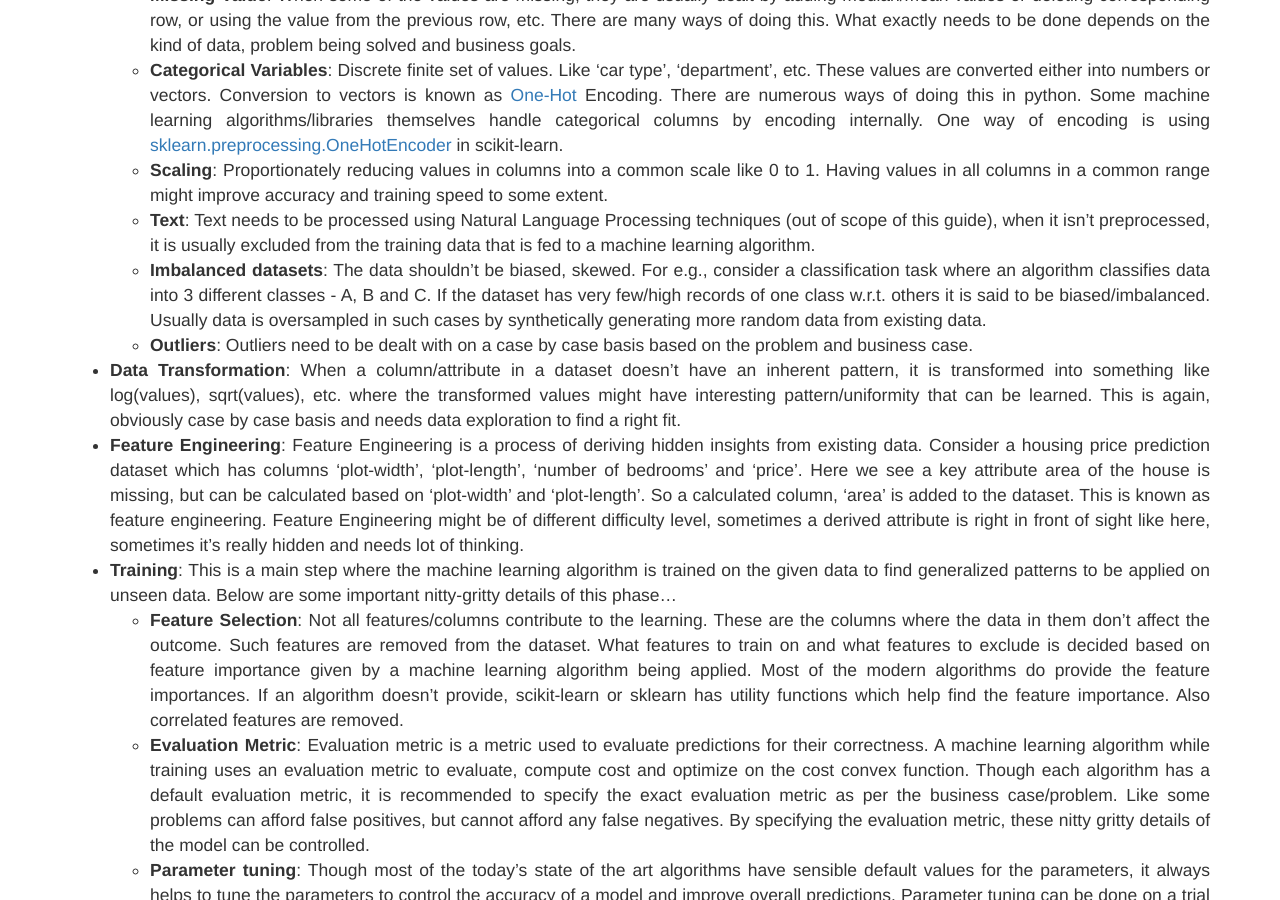
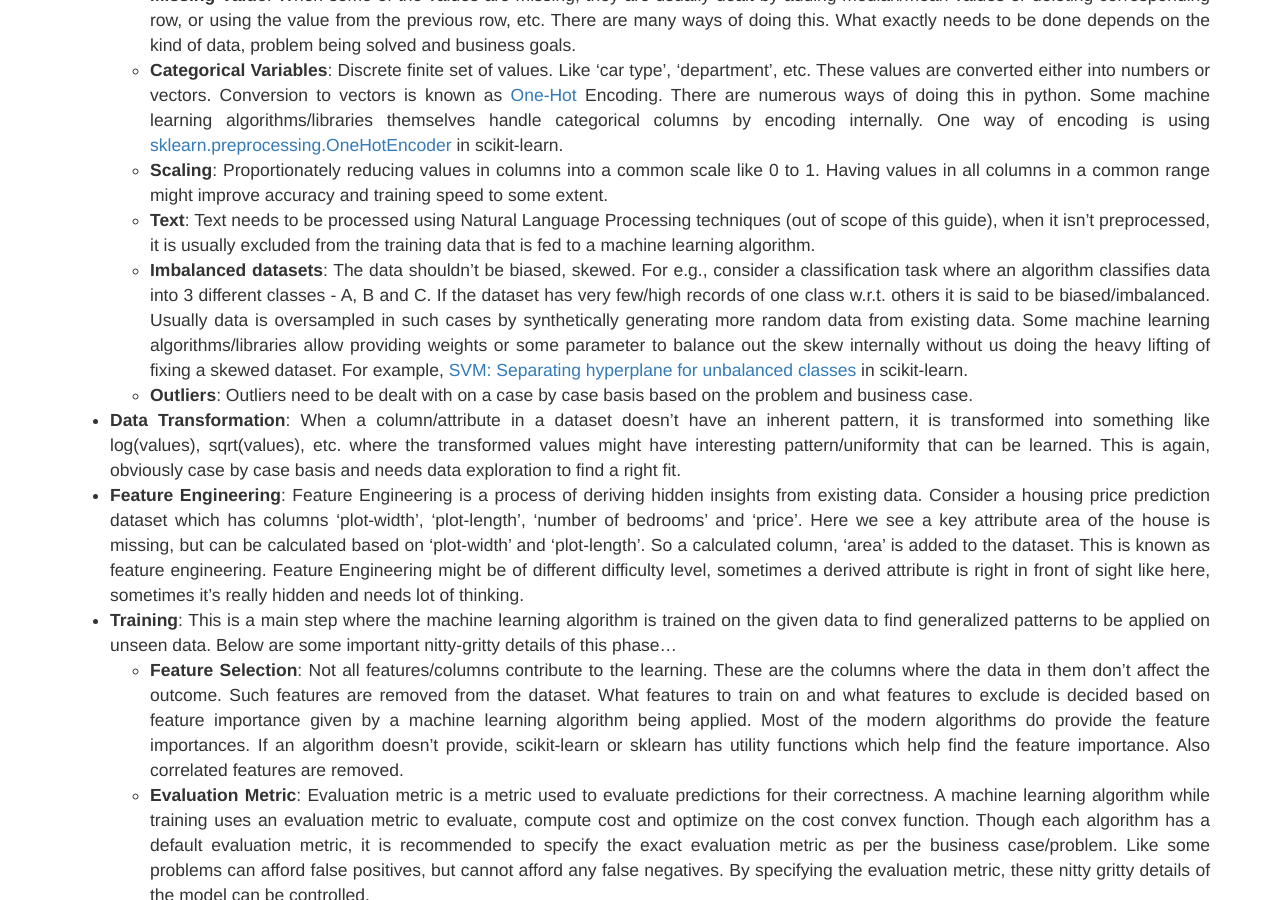
Before and after one commit to devm1023/ML_project, a Jekyll site: the page built from pages/getting-started-with-machine-learning-in-one-hour.markdown, in a window 1280 px wide and 900 px high, scrolled down 2657 px. Built offline with Jekyll 4.4.1, drawn with Linux system fonts in a browser that asks for light colours; nearby versions of some CDN libraries; comment, search, counter and statistics services are not loaded.

Commit message:
Update getting-started-with-machine-learning-in-one-hour.markdown

```diff
--- a/pages/getting-started-with-machine-learning-in-one-hour.markdown
+++ b/pages/getting-started-with-machine-learning-in-one-hour.markdown
@@ -74,7 +74,7 @@ _If you want to get a taste of what is Machine Learning about and what it could
   * __Categorical Variables__: Discrete finite set of values. Like 'car type', 'department', etc. These values are converted either into numbers or vectors. Conversion to vectors is known as [One-Hot](https://en.wikipedia.org/wiki/One-hot) Encoding. There are numerous ways of doing this in python. Some machine learning algorithms/libraries themselves handle categorical columns by encoding internally. One way of encoding is using [sklearn.preprocessing.OneHotEncoder](http://scikit-learn.org/stable/modules/generated/sklearn.preprocessing.OneHotEncoder.html) in scikit-learn.
   * __Scaling__: Proportionately reducing values in columns into a common scale like 0 to 1. Having values in all columns in a common range might improve accuracy and training speed to some extent.
   * __Text__: Text needs to be processed using Natural Language Processing techniques (out of scope of this guide), when it isn't preprocessed, it is usually excluded from the training data that is fed to a machine learning algorithm.
-  * __Imbalanced datasets__: The data shouldn't be biased, skewed. For e.g., consider a classification task where an algorithm classifies data into 3 different classes - A, B and C. If the dataset has very few/high records of one class w.r.t. others it is said to be biased/imbalanced. Usually data is oversampled in such cases by synthetically generating more random data from existing data.
+  * __Imbalanced datasets__: The data shouldn't be biased, skewed. For e.g., consider a classification task where an algorithm classifies data into 3 different classes - A, B and C. If the dataset has very few/high records of one class w.r.t. others it is said to be biased/imbalanced. Usually data is oversampled in such cases by synthetically generating more random data from existing data. Some machine learning algorithms/libraries allow providing weights or some parameter to balance out the skew internally without us doing the heavy lifting of fixing a skewed dataset. For example, [SVM: Separating hyperplane for unbalanced classes](http://scikit-learn.org/stable/auto_examples/svm/plot_separating_hyperplane_unbalanced.html) in scikit-learn.
   * __Outliers__: Outliers need to be dealt with on a case by case basis based on the problem and business case.
 * __Data Transformation__: When a column/attribute in a dataset doesn't have an inherent pattern, it is transformed into something like log(values), sqrt(values), etc. where the transformed values might have interesting pattern/uniformity that can be learned. This is again, obviously case by case basis and needs data exploration to find a right fit.
 * __Feature Engineering__: Feature Engineering is a process of deriving hidden insights from existing data. Consider a housing price prediction dataset which has columns 'plot-width', 'plot-length', 'number of bedrooms' and 'price'. Here we see a key attribute area of the house is missing, but can be calculated based on 'plot-width' and 'plot-length'. So a calculated column, 'area' is added to the dataset. This is known as feature engineering. Feature Engineering might be of different difficulty level, sometimes a derived attribute is right in front of sight like here, sometimes it's really hidden and needs lot of thinking.
```
